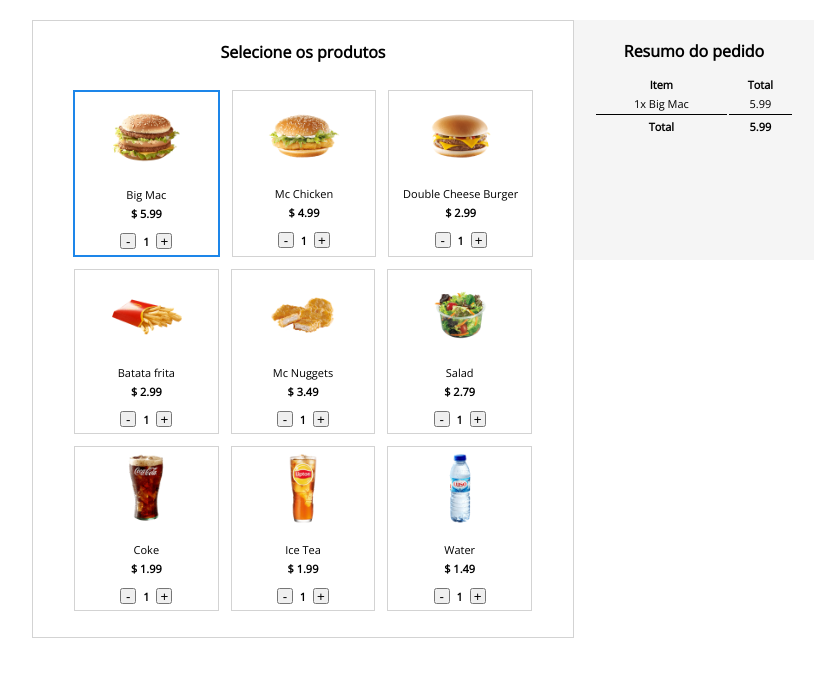
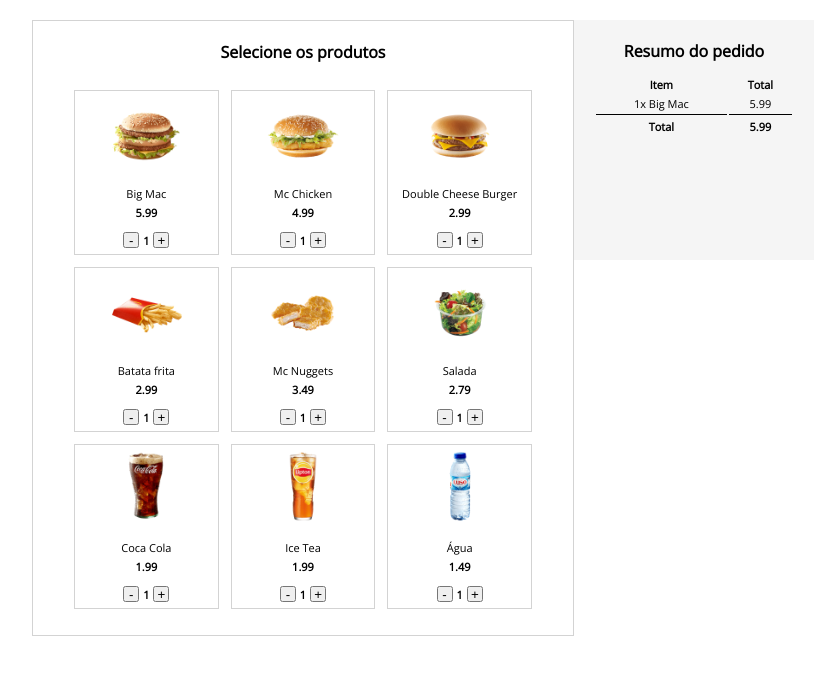
Before and after one commit to GabrielNarcizo/Self_Service_machine-Estudo-Vue3, a plain HTML site: page index.html in a window 1280 px wide. Shown: the whole page, without its empty margins (217-1040 px from the left). Drawn offline with nearby package versions, Linux system fonts and the light colour scheme.

Commit message:
feat: adiciona diretiva v for para apresentação de produtos

```diff
--- a/index.html
+++ b/index.html
@@ -17,128 +17,16 @@
 
             <section class="items">
                 <h4>Selecione os produtos</h4>
-                <div class="product selected">
+                <div v-for="product in products" class="product">
                     <div class="photo">
-                        <img src="img/big-mac.png">
+                        <img :src="product.photo">
                     </div>
                     <div class="description">
-                        <span class="name">Big Mac</span>
-                        <span class="price">$ 5.99</span>
+                        <span class="name">{{product.name}}</span>
+                        <span class="price">{{product.price}}</span>
                         <div class="quantity-area">
                             <button>-</button>
-                            <span class="quantity">1</span>
-                            <button>+</button>
-                        </div>
-                    </div>
-                </div>
-                <div class="product">
-                    <div class="photo">
-                        <img src="img/mc-chicken.png">
-                    </div>
-                    <div class="description">
-                        <span class="name">Mc Chicken</span>
-                        <span class="price">$ 4.99</span>
-                        <div class="quantity-area">
-                            <button>-</button>
-                            <span class="quantity">1</span>
-                            <button>+</button>
-                        </div>
-                    </div>
-                </div>
-                <div class="product">
-                    <div class="photo">
-                        <img src="img/double-cb.png">
-                    </div>
-                    <div class="description">
-                        <span class="name">Double Cheese Burger</span>
-                        <span class="price">$ 2.99</span>
-                        <div class="quantity-area">
-                            <button>-</button>
-                            <span class="quantity">1</span>
-                            <button>+</button>
-                        </div>
-                    </div>
-                </div>
-                <div class="product">
-                    <div class="photo">
-                        <img src="img/fries.png">
-                    </div>
-                    <div class="description">
-                        <span class="name">Batata frita</span>
-                        <span class="price">$ 2.99</span>
-                        <div class="quantity-area">
-                            <button>-</button>
-                            <span class="quantity">1</span>
-                            <button>+</button>
-                        </div>
-                    </div>
-                </div>
-                <div class="product">
-                    <div class="photo">
-                        <img src="img/nuggets.png">
-                    </div>
-                    <div class="description">
-                        <span class="name">Mc Nuggets</span>
-                        <span class="price">$ 3.49</span>
-                        <div class="quantity-area">
-                            <button>-</button>
-                            <span class="quantity">1</span>
-                            <button>+</button>
-                        </div>
-                    </div>
-                </div>
-                <div class="product">
-                    <div class="photo">
-                        <img src="img/salad.png">
-                    </div>
-                    <div class="description">
-                        <span class="name">Salad</span>
-                        <span class="price">$ 2.79</span>
-                        <div class="quantity-area">
-                            <button>-</button>
-                            <span class="quantity">1</span>
-                            <button>+</button>
-                        </div>
-                    </div>
-                </div>
-                <div class="product">
-                    <div class="photo">
-                        <img src="img/cola.png">
-                    </div>
-                    <div class="description">
-                        <span class="name">Coke</span>
-                        <span class="price">$ 1.99</span>
-                        <div class="quantity-area">
-                            <button>-</button>
-                            <span class="quantity">1</span>
-                            <button>+</button>
-                        </div>
-                    </div>
-                </div>
-                <div class="product">
-                    <div class="photo">
-                        <img src="img/lipton.png">
-                    </div>
-                    <div class="description">
-                        <span class="name">Ice Tea</span>
-                        <span class="price">$ 1.99</span>
-                        <div class="quantity-area">
-                            <button>-</button>
-                            <span class="quantity">1</span>
-                            <button>+</button>
-                        </div>
-                    </div>
-                </div>
-                <div class="product">
-                    <div class="photo">
-                        <img src="img/water.png">
-                    </div>
-                    <div class="description">
-                        <span class="name">Water</span>
-                        <span class="price">$ 1.49</span>
-                        <div class="quantity-area">
-                            <button>-</button>
-                            <span class="quantity">1</span>
+                            <span class="quantity">{{product.quantity}}</span>
                             <button>+</button>
                         </div>
                     </div>
--- a/scripts.js
+++ b/scripts.js
@@ -63,3 +63,13 @@ var products = [
         "quantity": 1
     }
 ];
+
+const SelfServiceMachine = {
+    data() {
+        return {
+            products: window.products
+        }
+    }
+};
+
+Vue.createApp(SelfServiceMachine).mount('#app');
```
